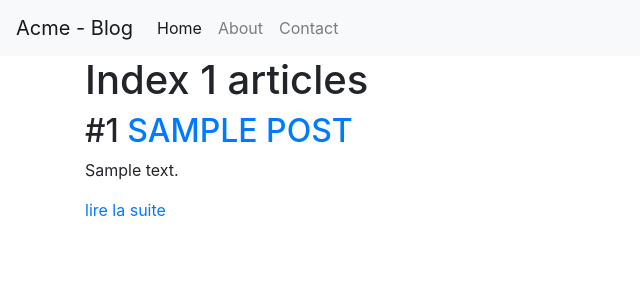
After one commit to crysis90war/acme, a Django app: template blog/templates/blog/index.html in a window 1280 px wide. The commit adds this page. Shown: the top 300 px of the page, without its empty margins (0-640 px from the left). Run offline with Django 3.2, Linux system fonts and the light colour scheme; the template is opened without the code that fills it: most values are stand-ins (such as "Sample title", 1, 10 or a date in 2020); some libraries are stand-ins or nearby versions.

Commit message:
Premiere vidéo finie
voir le code ...

```diff
--- a/acme/settings.py
+++ b/acme/settings.py
@@ -31,6 +31,7 @@ ALLOWED_HOSTS = []
 # Application definition
 
 INSTALLED_APPS = [
+    'blog.apps.BlogConfig',
     'django.contrib.admin',
     'django.contrib.auth',
     'django.contrib.contenttypes',
--- /dev/null
+++ b/blog/templates/blog/index.html
@@ -0,0 +1,21 @@
+{% extends 'layouts/base.html' %}
+
+{% block content %}
+    <h1>Index {{ posts|length }} articles</h1>
+
+    {% for post in posts %}
+        <article>
+            <h2>#{{ post.id }} <a href="{% url 'blog:blog-post' post.id  %}">{{ post.title|upper }}</a></h2>
+            <p>{{ post.content|truncatewords:4 }}</p>
+            <a href="{% url 'blog:blog-post' post.id %}">lire la suite</a>
+        </article>
+
+        {% if not forloop.last%}
+            <hr>
+        {% endif %}
+
+    {% empty %}
+        <p>Sorry, no posts available</p>
+    {% endfor %}
+
+{% endblock %}
--- /dev/null
+++ b/templates/errors/404.html
@@ -0,0 +1,5 @@
+<h1>Erreur 404</h1>
+
+<p><em>{{ error }}</em></p>
+
+<p>looks like you're lost. Try to go back to the <a href="{% url 'blog-home' %}">Homepage</a></p>
--- /dev/null
+++ b/templates/errors/500.html
@@ -0,0 +1,3 @@
+<h1>Erreur 500</h1>
+
+<p>Our fault Sorry ! <a href="{% url 'blog-home' %}">Homepage</a></p>
--- /dev/null
+++ b/templates/layouts/_nav.html
@@ -0,0 +1,15 @@
+<header>
+    <nav class="navbar navbar-expand-lg navbar-light bg-light">
+        <a class="navbar-brand" href="{% url 'blog:blog-home' %}">Acme - Blog</a>
+        <button class="navbar-toggler" type="button" data-toggle="collapse" data-target="#navbarNavAltMarkup" aria-controls="navbarNavAltMarkup" aria-expanded="false" aria-label="Toggle navigation">
+            <span class="navbar-toggler-icon"></span>
+        </button>
+        <div class="collapse navbar-collapse" id="navbarNavAltMarkup">
+            <div class="navbar-nav">
+                <a class="nav-item nav-link active" href="{% url 'blog:blog-home' %}">Home <span class="sr-only">(current)</span></a>
+                <a class="nav-item nav-link" href="{% url 'about' %}">About</a>
+                <a class="nav-item nav-link" href="{% url 'contact' %}">Contact</a>
+            </div>
+        </div>
+    </nav>
+</header>
--- /dev/null
+++ b/templates/layouts/base.html
@@ -0,0 +1,24 @@
+<!DOCTYPE html>
+<html>
+<head>
+    <meta charset="UTF-8">
+    <meta name="viewport" content="width=device-width, initial-scale=1, shrink-to-fit=no">
+    <link rel="stylesheet" href="https://stackpath.bootstrapcdn.com/bootstrap/4.3.1/css/bootstrap.min.css" integrity="sha384-ggOyR0iXCbMQv3Xipma34MD+dH/1fQ784/j6cY/iJTQUOhcWr7x9JvoRxT2MZw1T" crossorigin="anonymous">
+
+    {% if title %}
+        <title>Acme Blog - {{ title }}</title>
+    {% else %}
+        <title>Acme Blog</title>
+    {% endif %}
+</head>
+<body>
+    {% include 'layouts/_nav.html' %}
+    <div class="container">
+        {% block content %}{% endblock %}
+    </div>
+
+    <script src="https://code.jquery.com/jquery-3.3.1.slim.min.js" integrity="sha384-q8i/X+965DzO0rT7abK41JStQIAqVgRVzpbzo5smXKp4YfRvH+8abtTE1Pi6jizo" crossorigin="anonymous"></script>
+    <script src="https://cdnjs.cloudflare.com/ajax/libs/popper.js/1.14.7/umd/popper.min.js" integrity="sha384-UO2eT0CpHqdSJQ6hJty5KVphtPhzWj9WO1clHTMGa3JDZwrnQq4sF86dIHNDz0W1" crossorigin="anonymous"></script>
+    <script src="https://stackpath.bootstrapcdn.com/bootstrap/4.3.1/js/bootstrap.min.js" integrity="sha384-JjSmVgyd0p3pXB1rRibZUAYoIIy6OrQ6VrjIEaFf/nJGzIxFDsf4x0xIM+B07jRM" crossorigin="anonymous"></script>
+</body>
+</html>
--- a/templates/pages/about.html
+++ b/templates/pages/about.html
@@ -1 +1,5 @@
-<h1>About</h1>
+{%  extends 'layouts/base.html' %}
+
+{% block content %}
+<h1>About Page</h1>
+{% endblock %}
--- a/templates/pages/contact.html
+++ b/templates/pages/contact.html
@@ -1 +1,5 @@
-<h1>Contact</h1>
+{% extends 'layouts/base.html' %}
+
+{% block content %}
+    <h1>Contact Page</h1>
+{% endblock %}
```
Also changed, not shown: acme/urls.py (+11 -6 lines), acme/views.py (+11 -2 lines), blog/mocks.py (added, +22 -0 lines), blog/templates/blog/show.html (added, +10 -0 lines), blog/urls.py (added, +11 -0 lines), blog/views.py (+10 -1 lines).
